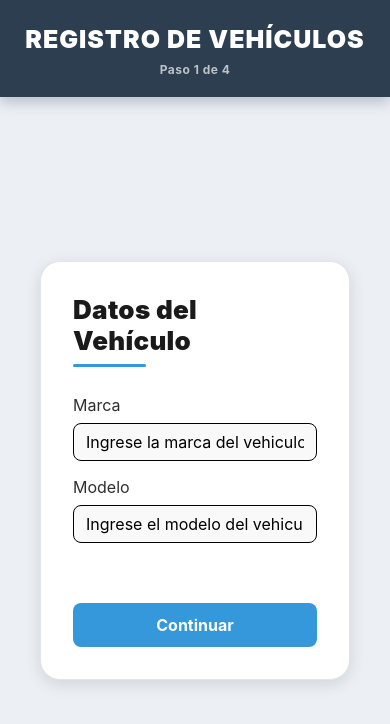
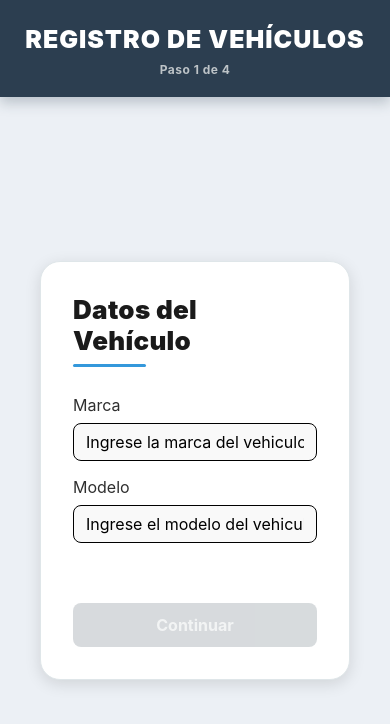
Before and after one commit to Paul-SSD/-GUAMANTARIO_MOVIL_TEST_7B, a React Native app in the folder VehiculosApp/: screen / in a window 390 px wide. Shown: the top 724 px of the page. Built offline with nearby package versions, Linux system fonts and the light colour scheme.

Commit message:
Implementacion de la validacion de campos no vacios para registrar el vehiculo en las pantallas Datos Vehiculo y Detalles Vehiculo

```diff
--- a/VehiculosApp/components/ButtonRFC.tsx
+++ b/VehiculosApp/components/ButtonRFC.tsx
@@ -8,21 +8,26 @@ import {
 type ButtonRFCProps = TouchableOpacityProps & {
   label: string;
   color?: string;
+  disabled?: boolean;
 };
 
 // creacion del componente reutilizable de boton
 export const ButtonRFC = ({
   label,
   color = "#007bff",
+  disabled = false,
   style,
   ...props
 }: ButtonRFCProps) => {
+  const buttonColor = disabled ? "#bdc3c7" : color;
+
   return (
     <TouchableOpacity
       {...props}
-      style={[{ backgroundColor: color }, styles.button, style]}
+      disabled={disabled}
+      style={[{ backgroundColor: buttonColor }, styles.button, style, disabled && styles.disabledButton]}
     >
-      <Text style={styles.label}>{label}</Text>
+      <Text style={[styles.label, disabled && styles.disabledLabel]}>{label}</Text>
     </TouchableOpacity>
   );
 };
@@ -40,4 +45,11 @@ const styles = StyleSheet.create({
     fontSize: 16,
     fontWeight: "bold",
   },
+  disabledButton: {
+    opacity: 0.6,
+  },
+  disabledLabel: {
+    color: "#ffffff",
+    opacity: 0.7,
+  },
 });
--- a/VehiculosApp/screens/DetallesVehiculoScreen.tsx
+++ b/VehiculosApp/screens/DetallesVehiculoScreen.tsx
@@ -17,6 +17,14 @@ export const DetallesVehiculoScreen = ({
   onPressPrevious,
   onPressNext,
 }: DetallesVehiculoScreenProps) => {
+  // validar que todos los campos requeridos esten llenos
+  const isFormValid =
+    vehiculo.placa.trim() !== "" &&
+    vehiculo.propietario.trim() !== "" &&
+    vehiculo.anio !== 0 &&
+    String(vehiculo.anio).trim() !== "" &&
+    vehiculo.tipo_gasolina.trim() !== "";
+
   return (
     <View style={styles.container}>
       <View style={styles.card}>
@@ -60,6 +68,7 @@ export const DetallesVehiculoScreen = ({
             onPress={onPressNext}
             color={"#3498db"}
             style={styles.buttonHalf}
+            disabled={!isFormValid}
           ></ButtonRFC>
         </View>
       </View>
--- a/VehiculosApp/screens/VehiculoInfoScreen.tsx
+++ b/VehiculosApp/screens/VehiculoInfoScreen.tsx
@@ -15,6 +15,9 @@ export const VehiculoInfoScreen = ({
   onChange,
   onPress,
 }: VehiculoInfoScreenProps) => {
+  // validar que los campos requeridos esten llenos
+  const isFormValid = vehiculo.marca.trim() !== "" && vehiculo.modelo.trim() !== "";
+
   return (
     <View style={styles.container}>
       <View style={styles.card}>
@@ -36,7 +39,12 @@ export const VehiculoInfoScreen = ({
         ></InputTextRFC>
 
         <View style={styles.buttonContainer}>
-          <ButtonRFC label={"Continuar"} onPress={onPress} color={"#3498db"}></ButtonRFC>
+          <ButtonRFC
+            label={"Continuar"}
+            onPress={onPress}
+            color={"#3498db"}
+            disabled={!isFormValid}
+          ></ButtonRFC>
         </View>
       </View>
     </View>
--- a/VehiculosApp/services/VehiculoForumService.ts
+++ b/VehiculosApp/services/VehiculoForumService.ts
@@ -25,9 +25,12 @@ export const VehiculoFormService = {
   },
 
   // para actualizar un campo del vehiculo
-  updateField:(vehiculo:Vehiculo, field:keyof Vehiculo, value:string)=>({
-    ...vehiculo,
-    [field]:value
-  })
+  updateField:(vehiculo:Vehiculo, field:keyof Vehiculo, value:string)=>{
+    const updatedValue = field === "anio" ? parseInt(value, 10) || 0 : value;
+    return {
+      ...vehiculo,
+      [field]: updatedValue
+    }
+  }
 
 };
```
